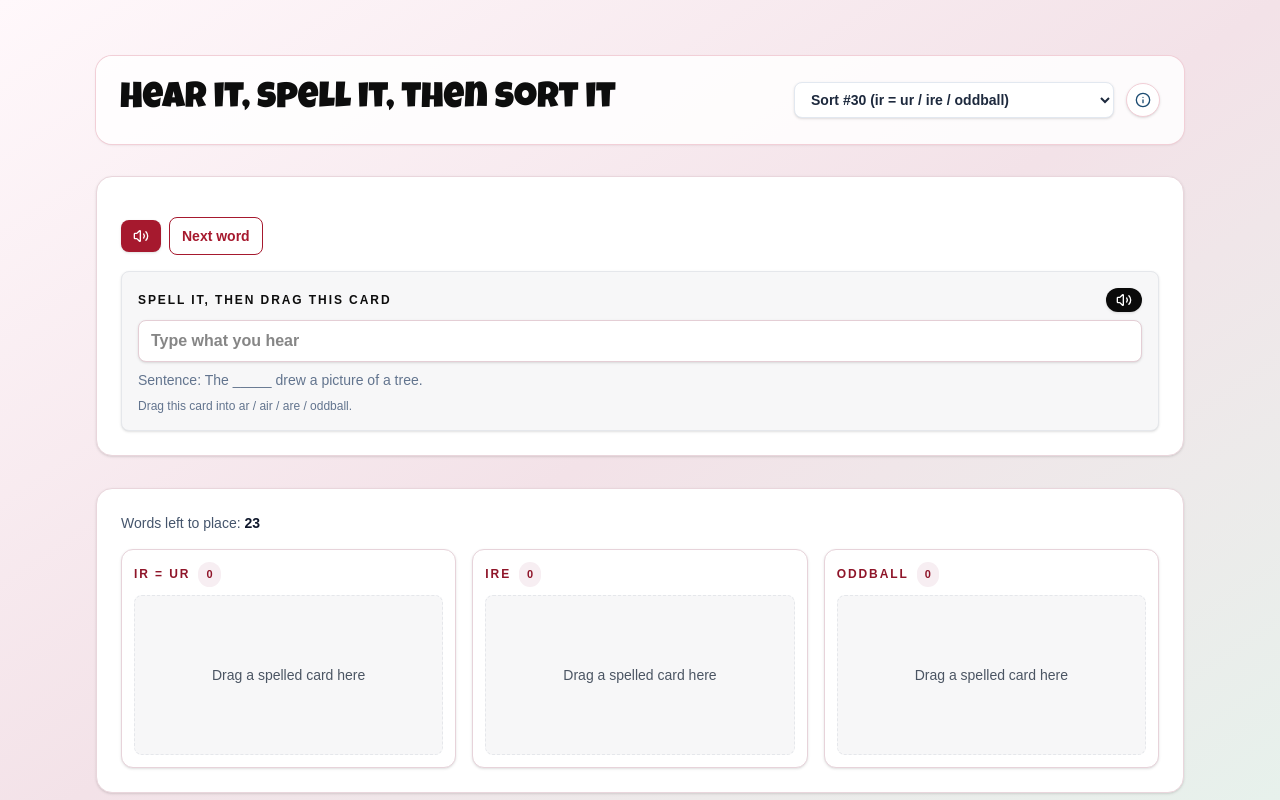
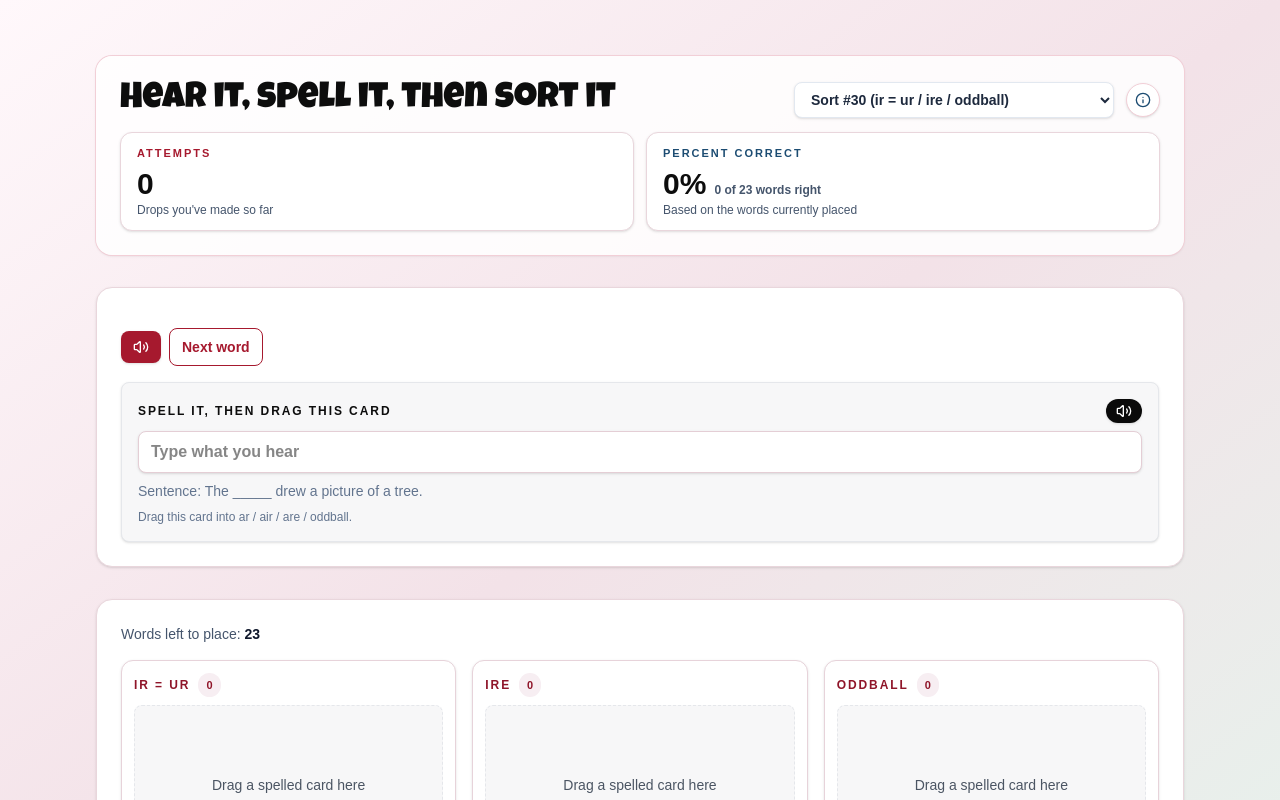
Before and after one commit to kevinfosterNG/spelling-list, a Next.js app: page / in a window 1280 px wide. Shown: the top 800 px of the page. Built offline with nearby package versions, Linux system fonts and the light colour scheme.

Commit message:
Feature/attempt progress tracking (#14)
* chore: add manual release path and widen ci triggers

* Add attempt tracking stats and completion badge

```diff
--- a/package.json
+++ b/package.json
@@ -6,7 +6,8 @@
     "dev": "next dev",
     "build": "next build",
     "start": "next start",
-    "lint": "eslint"
+    "lint": "eslint",
+    "test": "tsx --test"
   },
   "dependencies": {
     "lucide-react": "^0.563.0",
@@ -22,6 +23,7 @@
     "eslint": "^9",
     "eslint-config-next": "16.1.6",
     "tailwindcss": "^4",
-    "typescript": "^5"
+    "typescript": "^5",
+    "tsx": "^4.19.1"
   }
 }
--- a/src/app/page.tsx
+++ b/src/app/page.tsx
@@ -3,6 +3,7 @@
 import { CheckCircle2, Info, Trash2, Volume2 } from "lucide-react";
 import { useEffect, useMemo, useRef, useState } from "react";
 import spellingLists from "@/data/spelling-lists.json";
+import { aggregateStats } from "@/lib/stats";
 
 type Word = {
   word: string;
@@ -71,6 +72,7 @@ export default function Home() {
   const [showCheck, setShowCheck] = useState(false);
   const [typedGuess, setTypedGuess] = useState("");
   const [showInfoModal, setShowInfoModal] = useState(false);
+  const [attempts, setAttempts] = useState(0);
   const autoPlayTimeout = useRef<ReturnType<typeof setTimeout> | null>(null);
   const [autoPlayState, setAutoPlayState] = useState<"idle" | "pending">("idle");
 
@@ -122,12 +124,14 @@ export default function Home() {
       setBuckets(buildBuckets(nextList));
       setTypedGuess("");
       setShowCheck(false);
+      setAttempts(0);
     } else {
       setRemainingIds([]);
       setCurrentWordId(null);
       setBuckets({});
       setTypedGuess("");
       setShowCheck(false);
+      setAttempts(0);
     }
   };
 
@@ -156,6 +160,7 @@ export default function Home() {
       return next;
     });
     setShowCheck(false);
+    setAttempts((prev) => prev + 1);
 
     if (remainingIds.includes(word.word)) {
       const nextRemaining = remainingIds.filter((id) => id !== word.word);
@@ -218,6 +223,16 @@ export default function Home() {
     return "border-rose-400 bg-rose-100 text-rose-900";
   };
 
+  const totalWords = activeList?.words.length ?? 0;
+  const { percentCorrect, correctCount } = useMemo(
+    () => aggregateStats(buckets, totalWords),
+    [buckets, totalWords],
+  );
+  const wordsLeft = remainingIds.length;
+  const readyWord = currentWord;
+  const autoPlayPending = autoPlayState === "pending";
+  const showAPlus = percentCorrect === 100 && wordsLeft === 0 && totalWords > 0;
+
   if (!activeList) {
     return (
       <main className="flex min-h-screen items-center justify-center bg-slate-50">
@@ -227,10 +242,6 @@ export default function Home() {
       </main>
     );
   }
-
-  const wordsLeft = remainingIds.length;
-  const readyWord = currentWord;
-  const autoPlayPending = autoPlayState === "pending";
 
   return (
     <main className="min-h-screen bg-gradient-to-br from-[#fff8fb] via-[#f3e2e8] to-[#e6f2ec] text-[#0d0d0d]">
@@ -264,6 +275,48 @@ export default function Home() {
                 <Info className="h-4 w-4 text-[#1c4c72]" aria-hidden />
                 <span className="sr-only">How to add a new week</span>
               </button>
+            </div>
+          </div>
+          {showAPlus && (
+            <div className="rounded-2xl bg-gradient-to-r from-[#ff7aa2] via-[#ffafcc] to-[#a6192e] p-[1px] shadow-lg transition">
+              <div className="flex items-center gap-4 rounded-[14px] bg-[#0d0d0d] px-4 py-3 text-white">
+                <span className="text-5xl font-black leading-none drop-shadow-[0_8px_18px_rgba(0,0,0,0.35)]">
+                  A+
+                </span>
+                <div className="leading-tight">
+                  <p className="text-sm font-semibold uppercase tracking-[0.2em] text-[#ffdde9]">
+                    Perfect!
+                  </p>
+                  <p className="text-base font-semibold text-white">
+                    Every word spelled and sorted correctly.
+                  </p>
+                </div>
+              </div>
+            </div>
+          )}
+          <div className="grid grid-cols-1 gap-3 sm:grid-cols-2">
+            <div className="rounded-xl border border-[#e9d6dc] bg-white px-4 py-3 shadow-sm">
+              <p className="text-[11px] font-semibold uppercase tracking-[0.18em] text-[#a6192e]">
+                Attempts
+              </p>
+              <p className="mt-1 text-3xl font-black text-[#0d0d0d]">{attempts}</p>
+              <p className="text-xs text-slate-600">Drops you&apos;ve made so far</p>
+            </div>
+            <div className="rounded-xl border border-[#e9d6dc] bg-white px-4 py-3 shadow-sm">
+              <p className="text-[11px] font-semibold uppercase tracking-[0.18em] text-[#1c4c72]">
+                Percent correct
+              </p>
+              <div className="mt-1 flex items-baseline gap-2">
+                <p className="text-3xl font-black text-[#0d0d0d]">
+                  {percentCorrect}%
+                </p>
+                <span className="text-xs font-semibold text-slate-600">
+                  {correctCount} of {totalWords || 0} words right
+                </span>
+              </div>
+              <p className="text-xs text-slate-600">
+                Based on the words currently placed
+              </p>
             </div>
           </div>
         </header>
--- /dev/null
+++ b/src/lib/stats.ts
@@ -0,0 +1,37 @@
+export type StatWord = {
+  word: string;
+  group: string;
+};
+
+export type StatCard = {
+  word: StatWord;
+  spelling: string;
+};
+
+export type StatBuckets = Record<string, StatCard[]>;
+
+export const isCardCorrect = (card: StatCard, bucketKey: string): boolean => {
+  const spelled = (card.spelling ?? "").trim().toLowerCase();
+  return bucketKey === card.word.group && spelled === card.word.word.toLowerCase();
+};
+
+export const aggregateStats = (
+  buckets: StatBuckets,
+  totalWords: number,
+): { placedCount: number; correctCount: number; percentCorrect: number } => {
+  const bucketEntries = Object.entries(buckets ?? {});
+  const placedCount = bucketEntries.reduce(
+    (acc, [, cards]) => acc + (cards?.length ?? 0),
+    0,
+  );
+
+  const correctCount = bucketEntries.reduce((acc, [bucketKey, cards]) => {
+    if (!cards?.length) return acc;
+    const correctCards = cards.filter((card) => isCardCorrect(card, bucketKey));
+    return acc + correctCards.length;
+  }, 0);
+
+  const percentCorrect = totalWords > 0 ? Math.round((correctCount / totalWords) * 100) : 0;
+
+  return { placedCount, correctCount, percentCorrect };
+};
```
Also changed, not shown: 2 other files (tests, documents, lock files or other folders).
